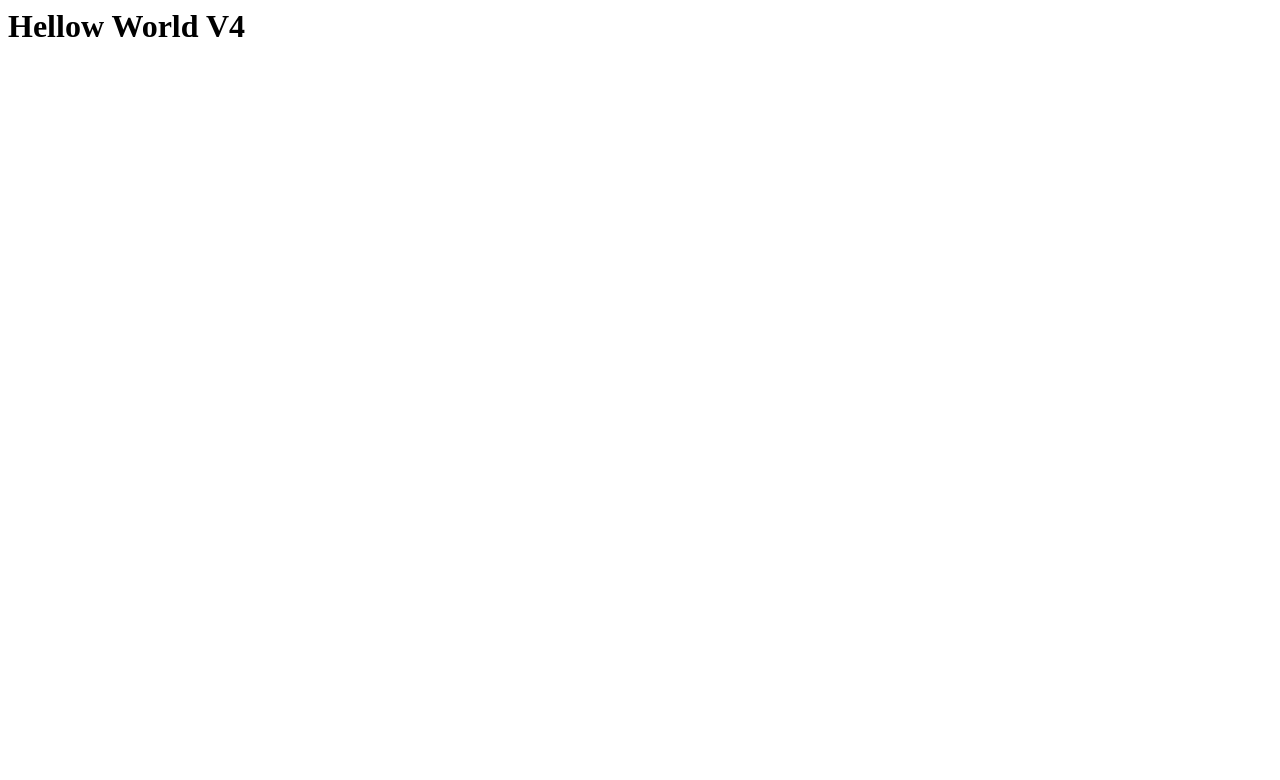
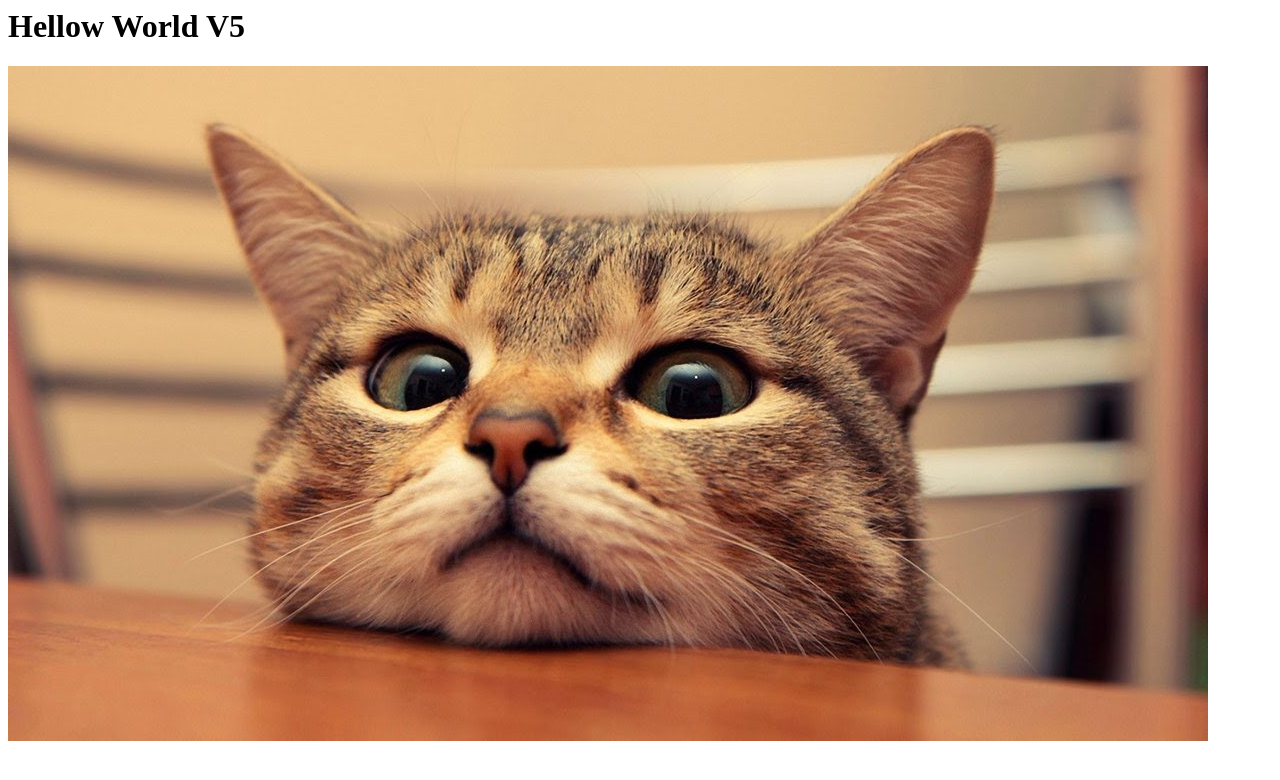
Before and after one commit to quinkk/test, a plain HTML site: page index.html in a window 1280 px wide. Drawn offline with Linux system fonts and the light colour scheme.

Commit message:
update v5

```diff
--- a/index.html
+++ b/index.html
@@ -5,7 +5,8 @@
 </head>
 
 <body>
-    <h1>Hellow World V4</h1>
+    <h1>Hellow World V5</h1>
+    <img src="assets/images/cat.jpg">
 </body>
 
 </html>
```
